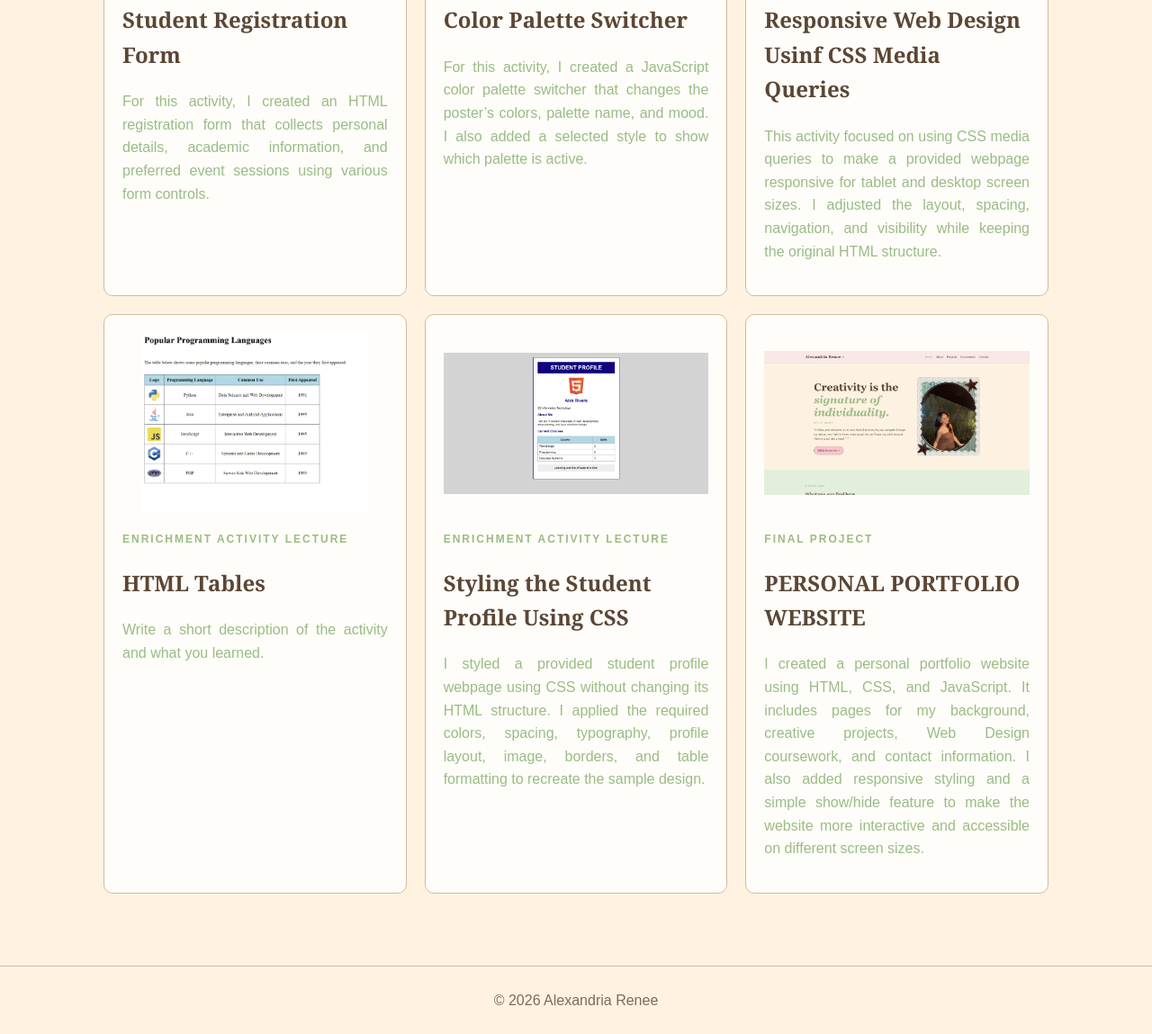
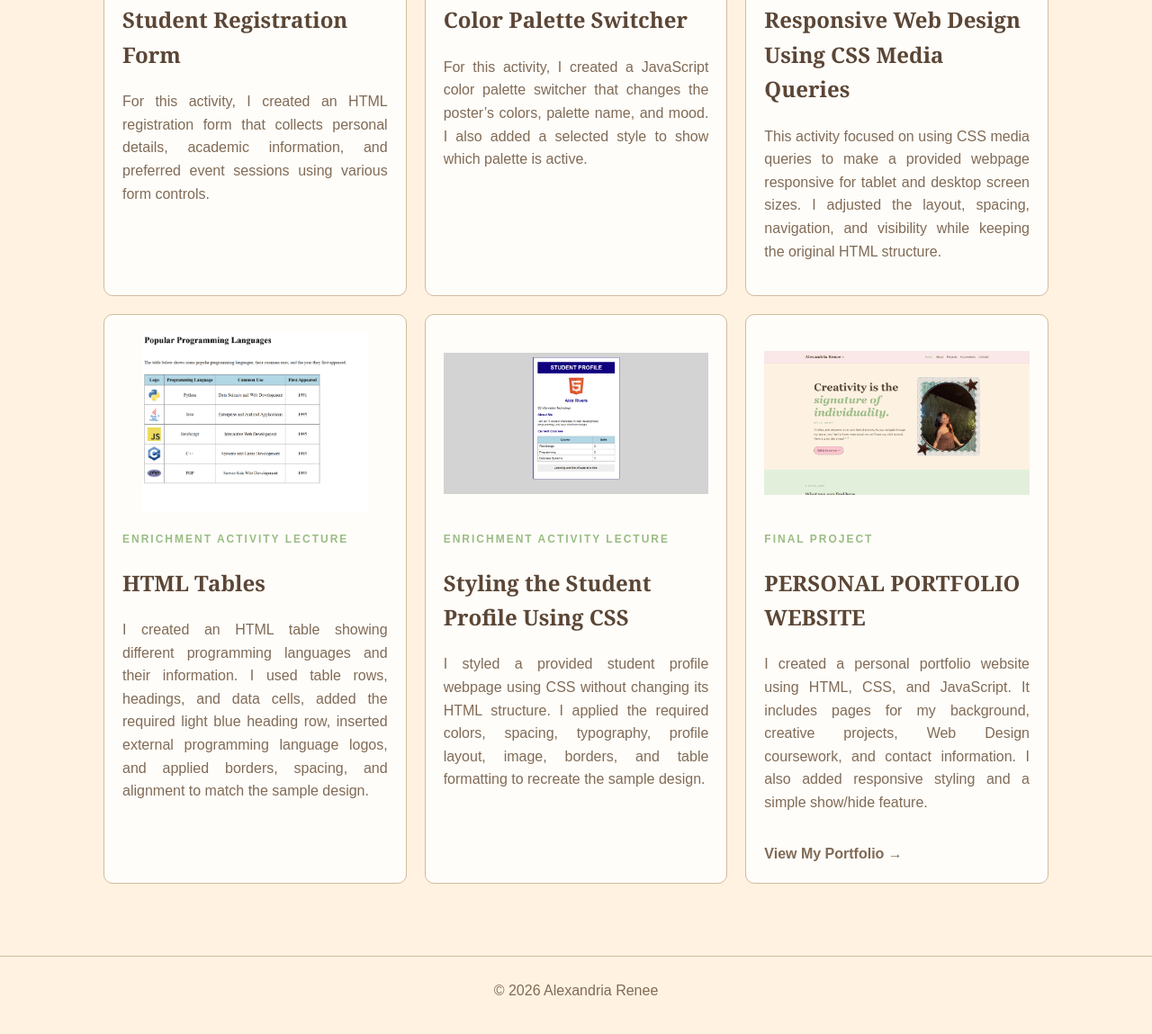
Before and after one commit to agiligan/agiligan.github.io, a plain HTML site: page coursework.html in a window 1280 px wide. Shown: the part 610-1759 px from the top of the page at 90% size. Drawn offline with Linux system fonts and the light colour scheme.

Commit message:
Add files via upload
first version of my portfolio

```diff
--- a/coursework.html
+++ b/coursework.html
@@ -58,7 +58,7 @@
     <a class="course-card" href="#activity3">
       <img src="images/Responsive Web Design Using CSS Media Queries.png" alt="Activity 3">
       <p class="label">ENRICHMENT ACTIVITY 4</p>
-      <h2>Responsive Web Design Usinf CSS Media Queries</h2>
+      <h2>Responsive Web Design Using CSS Media Queries</h2>
       <p>
         This activity focused on using CSS media queries to make a provided webpage responsive for tablet and desktop screen sizes.
         I adjusted the layout, spacing, navigation, and visibility while keeping the original HTML structure.
@@ -73,7 +73,9 @@
       <h2>HTML Tables</h2>
 
       <p>
-        Write a short description of the activity and what you learned.
+        I created an HTML table showing different programming languages and their information. I used table rows, headings,
+        and data cells, added the required light blue heading row, inserted external programming language logos, and
+        applied borders, spacing, and alignment to match the sample design.
       </p>
     </a>
 
@@ -91,7 +93,8 @@
       </p>
     </a>
 
-    <a class="course-card" href="#activity6">
+    <div class="course-card">
+
   <img src="images/Final Project.png" alt="Activity 6">
 
   <p class="label">FINAL PROJECT</p>
@@ -99,12 +102,19 @@
   <h2>PERSONAL PORTFOLIO WEBSITE</h2>
 
   <p>
-        I created a personal portfolio website using HTML, CSS, and JavaScript. It includes pages for my background,
-        creative projects, Web Design coursework, and contact information. I also added responsive styling and a simple
-        show/hide feature to make the website more interactive and accessible on different screen sizes.
+    I created a personal portfolio website using HTML, CSS, and JavaScript.
+    It includes pages for my background, creative projects, Web Design
+    coursework, and contact information. I also added responsive styling
+    and a simple show/hide feature.
   </p>
+
+  <a class="output-link"
+     href="https://agiligan.github.io"
+     target="_blank">
+    View My Portfolio →
   </a>
 
+</div>
     <div id="activity1" class="image-popup">
       <a href="#" class="close-button">Close ✕</a>
       <img src="images/Student Registration Form.png" alt="Activity 1">
@@ -129,11 +139,6 @@
       <a href="#" class="close-button">Close ✕</a>
       <img src="images/Styling the Student Profile Using CSS.png" alt="Activity 5">
     </div>
-
-    <div id="activity6" class="image-popup">
-      <a href="#" class="close-button">Close ✕</a>
-      <img src="images/Final Project.png" alt="Activity 6">
-    </div>
   </section>
 </main>
 
--- a/style.css
+++ b/style.css
@@ -306,19 +306,16 @@ h1 {
   font-weight: bold;
 }
 
+.card p,
 .project p,
 .course-card p {
   text-align: justify;
 }
 
-.project p:not(.label) {
+.project p:not(.label),
+.course-card p:not(.label) {
   color: #806b57;
 }
-
-.course-card p {
-  color: #99bc85;
-}
-
 .course-grid {
   padding-bottom: 80px;
 }
@@ -333,6 +330,17 @@ h1 {
 .course-card a {
   color: #a79277;
   font-weight: bold;
+}
+
+.course-card .output-link {
+  display: inline-block;
+  margin-top: 15px;
+  color: #806b57;
+  text-align: left;
+}
+
+.course-card .output-link:hover {
+  color: #99bc85;
 }
 
 /* IMAGE AND VIDEO POPUP */
```
Also changed, not shown: index.html (+1 -1 lines), projects.html (+0 -1 lines). Lines whose indentation alone changed are shown as unchanged.
